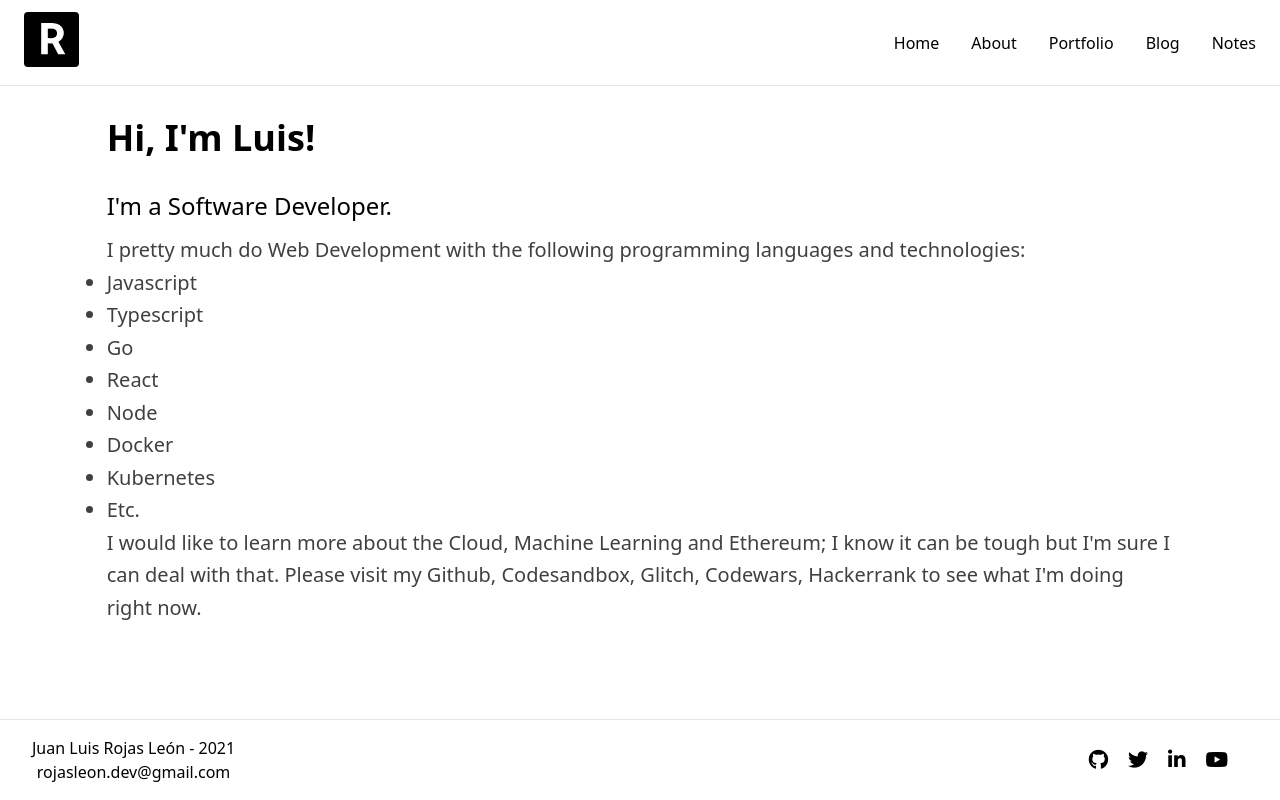
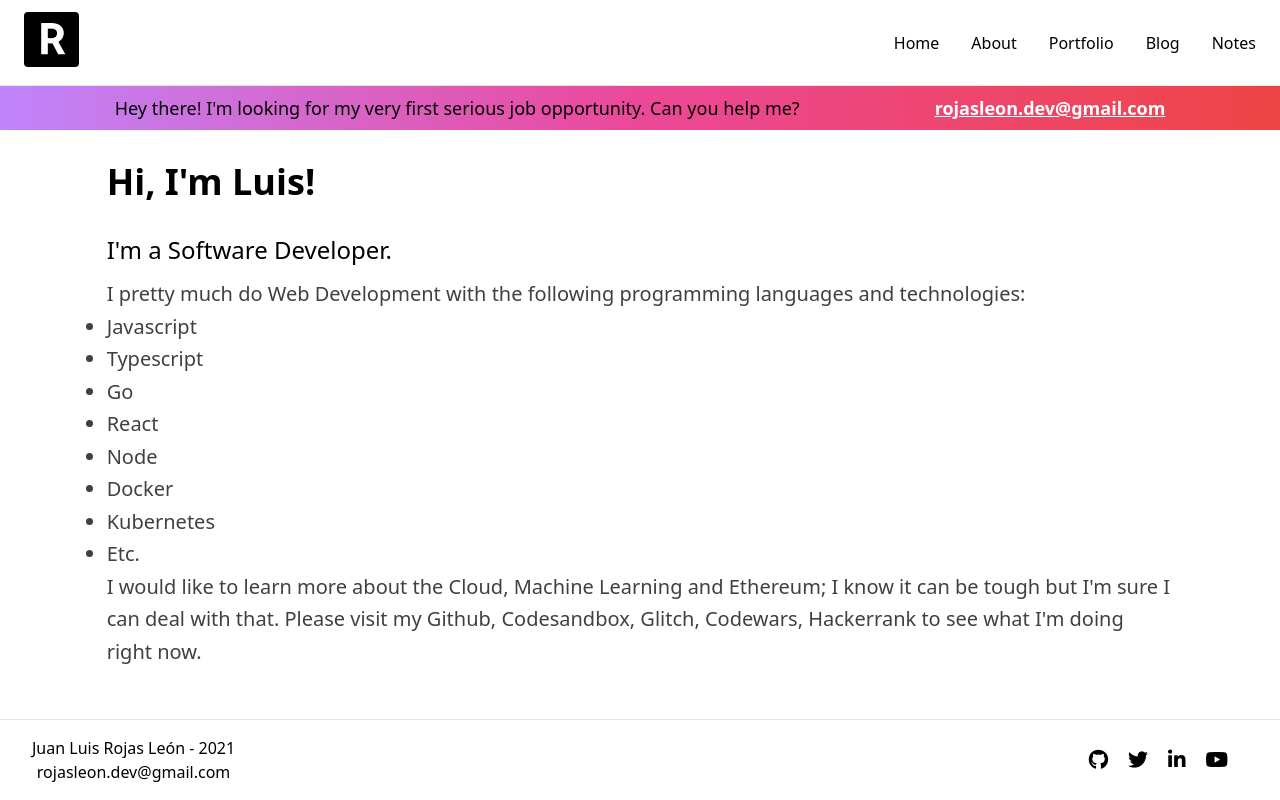
Before and after one commit to itsrojasleon/rojasleon, a Next.js app: page / in a window 1280 px wide. Built offline with nearby package versions, Linux system fonts and the light colour scheme; what @tailwindcss/typography would draw is missing.

Commit message:
Looking for a job

```diff
--- a/components/Banner.tsx
+++ b/components/Banner.tsx
@@ -1,12 +1,16 @@
 const Banner: React.FC = ({ children }) => {
   return (
     <div className="bg-gradient-to-r from-purple-400 via-pink-500 to-red-500">
-      <div className="px-2 py-3 w-11/12 xl:w-10/12 lg-w/12 md:w-10/12 m-auto">
+      <div className="px-2 py-2 w-11/12 xl:w-10/12 lg-w/12 md:w-10/12 m-auto flex lg:justify-between justify-center lg:flex-row flex-col gap-3 items-center text-lg">
+        <p>
+          Hey there! I'm looking for my very first serious job opportunity. Can
+          you help me?
+        </p>
         <a
           href="mailto:rojasleon.dev@gmail.com"
           target="_blank"
           className="text-white font-bold underline cursor-pointer">
-          {children}
+          rojasleon.dev@gmail.com
         </a>
       </div>
     </div>
--- a/components/Layout.tsx
+++ b/components/Layout.tsx
@@ -1,10 +1,12 @@
 import Header from './Header';
 import Footer from './Footer';
+import Banner from './Banner';
 
 const Layout: React.FC = ({ children }) => {
   return (
     <div className="flex flex-col min-h-screen bg-white dark:bg-gray-900 text-black dark:text-white">
       <Header />
+      <Banner>ok</Banner>
       <main className="flex-grow mt-8">
         <div className="w-11/12 xl:w-10/12 lg-w/12 md:w-10/12 m-auto flex justify-center flex-col">
           {children}
--- a/pages/index.tsx
+++ b/pages/index.tsx
@@ -42,7 +42,7 @@ const Home = () => {
     return (
       <ul className="list-disc">
         {langs.map((l, i) => (
-          <li>{l}</li>
+          <li key={l}>{l}</li>
         ))}
       </ul>
     );
```
